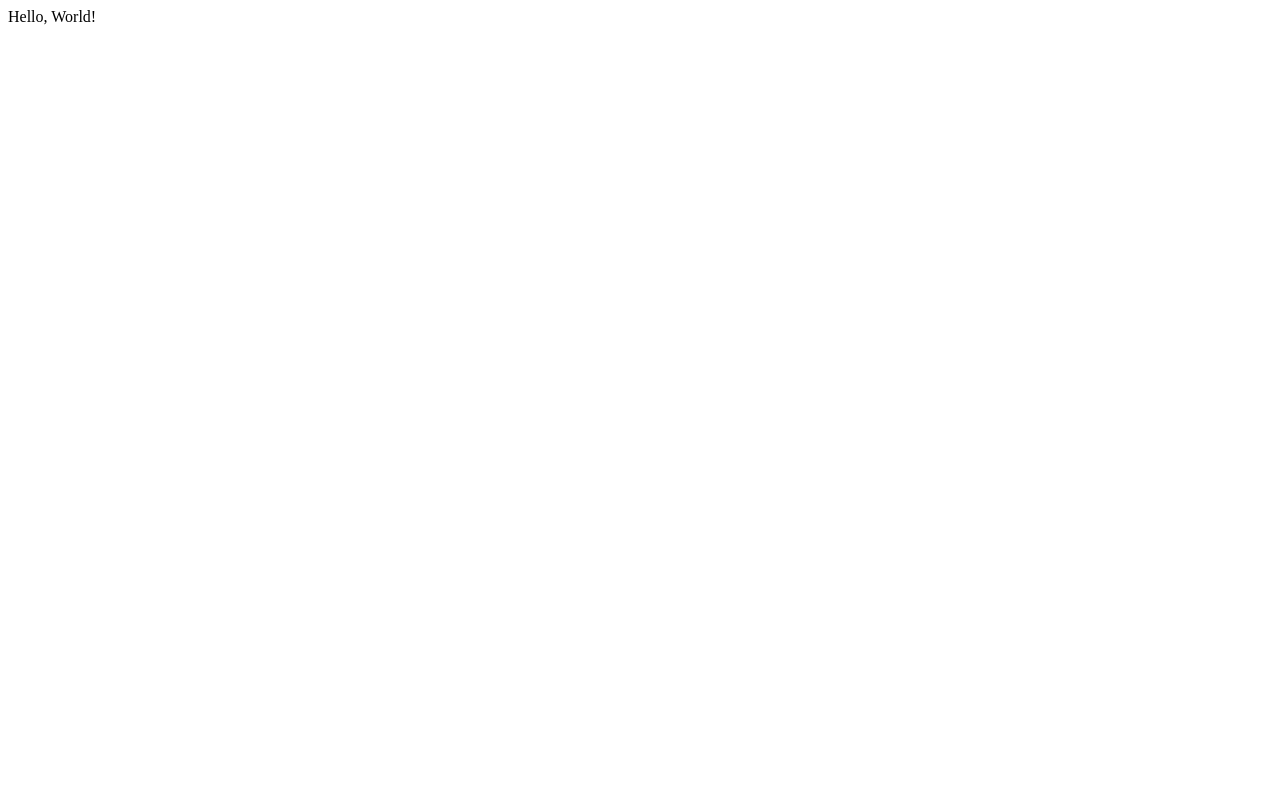
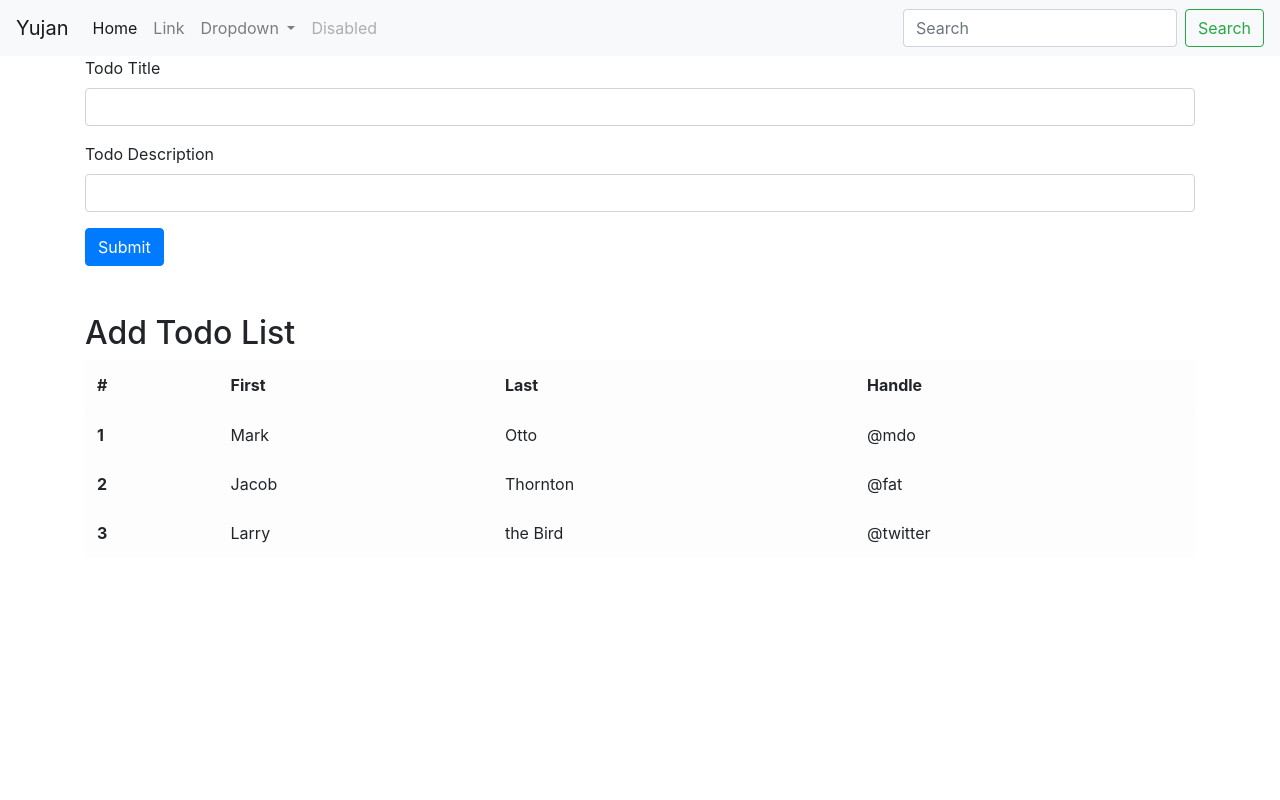
Before and after one commit to Yujan3333/Flask-Basics, a Flask app: page / in a window 1280 px wide. Before the commit the page is almost empty. Run offline with Flask 2, Linux system fonts and the light colour scheme.

Commit message:
2 flask templates and bootstrap

```diff
--- a/app.py
+++ b/app.py
@@ -1,9 +1,10 @@
-from flask import Flask
+from flask import Flask, render_template
 app = Flask(__name__)
 
 @app.route('/')
 def hello_world():
-    return 'Hello, World!'
+    return render_template("index.html")
+    # return 'Hello, World!'
 
 @app.route('/products')
 def products():
--- a/templates/index.html
+++ b/templates/index.html
@@ -1,12 +1,113 @@
 <!DOCTYPE html>
 <html lang="en">
+
 <head>
-    <meta charset="UTF-8">
-    <meta http-equiv="X-UA-Compatible" content="IE=edge">
-    <meta name="viewport" content="width=device-width, initial-scale=1.0">
-    <title>Home Page</title>
+    <!-- Required meta tags -->
+    <meta charset="utf-8" />
+    <meta name="viewport" content="width=device-width, initial-scale=1, shrink-to-fit=no" />
+
+    <!-- Bootstrap CSS -->
+    <link rel="stylesheet" href="https://cdn.jsdelivr.net/npm/bootstrap@4.6.2/dist/css/bootstrap.min.css"
+        integrity="sha384-xOolHFLEh07PJGoPkLv1IbcEPTNtaed2xpHsD9ESMhqIYd0nLMwNLD69Npy4HI+N" crossorigin="anonymous" />
+
+    <title>TodoList</title>
 </head>
+
 <body>
-    <p>HELLO FROM THE OTHER SIDE</p>
+    <nav class="navbar navbar-expand-lg navbar-light bg-light">
+        <a class="navbar-brand" href="#">Yujan</a>
+        <button class="navbar-toggler" type="button" data-toggle="collapse" data-target="#navbarSupportedContent"
+            aria-controls="navbarSupportedContent" aria-expanded="false" aria-label="Toggle navigation">
+            <span class="navbar-toggler-icon"></span>
+        </button>
+
+        <div class="collapse navbar-collapse" id="navbarSupportedContent">
+            <ul class="navbar-nav mr-auto">
+                <li class="nav-item active">
+                    <a class="nav-link" href="#">Home <span class="sr-only">(current)</span></a>
+                </li>
+                <li class="nav-item">
+                    <a class="nav-link" href="#">Link</a>
+                </li>
+                <li class="nav-item dropdown">
+                    <a class="nav-link dropdown-toggle" href="#" role="button" data-toggle="dropdown"
+                        aria-expanded="false">
+                        Dropdown
+                    </a>
+                    <div class="dropdown-menu">
+                        <a class="dropdown-item" href="#">Action</a>
+                        <a class="dropdown-item" href="#">Another action</a>
+                        <div class="dropdown-divider"></div>
+                        <a class="dropdown-item" href="#">Something else here</a>
+                    </div>
+                </li>
+                <li class="nav-item">
+                    <a class="nav-link disabled">Disabled</a>
+                </li>
+            </ul>
+            <form class="form-inline my-2 my-lg-0">
+                <input class="form-control mr-sm-2" type="search" placeholder="Search" aria-label="Search" />
+                <button class="btn btn-outline-success my-2 my-sm-0" type="submit">
+                    Search
+                </button>
+            </form>
+        </div>
+    </nav>
+
+    <div class="container">
+        <form>
+            <div class="form-group">
+                <label for="todotitle">Todo Title</label>
+                <input type="text" class="form-control" id="todotitle" aria-describedby="emailHelp">
+            </div>
+            <div class="form-group">
+                <label for="tododescription">Todo Description</label>
+                <input type="" class="form-control" id="tododescription">
+            </div>
+            <button type="submit" class="btn btn-primary">Submit</button>
+        </form>
+    </div>
+
+    <div class="container my-5">
+        <h2>Add Todo List</h2>
+        <table class="table table-light">
+            <thead>
+                <tr>
+                    <th scope="col">#</th>
+                    <th scope="col">First</th>
+                    <th scope="col">Last</th>
+                    <th scope="col">Handle</th>
+                </tr>
+            </thead>
+            <tbody>
+                <tr>
+                    <th scope="row">1</th>
+                    <td>Mark</td>
+                    <td>Otto</td>
+                    <td>@mdo</td>
+                </tr>
+                <tr>
+                    <th scope="row">2</th>
+                    <td>Jacob</td>
+                    <td>Thornton</td>
+                    <td>@fat</td>
+                </tr>
+                <tr>
+                    <th scope="row">3</th>
+                    <td>Larry</td>
+                    <td>the Bird</td>
+                    <td>@twitter</td>
+                </tr>
+            </tbody>
+        </table>
+    </div>
+
+    <script src="https://cdn.jsdelivr.net/npm/jquery@3.5.1/dist/jquery.slim.min.js"
+        integrity="sha384-DfXdz2htPH0lsSSs5nCTpuj/zy4C+OGpamoFVy38MVBnE+IbbVYUew+OrCXaRkfj"
+        crossorigin="anonymous"></script>
+    <script src="https://cdn.jsdelivr.net/npm/bootstrap@4.6.2/dist/js/bootstrap.bundle.min.js"
+        integrity="sha384-Fy6S3B9q64WdZWQUiU+q4/2Lc9npb8tCaSX9FK7E8HnRr0Jz8D6OP9dO5Vg3Q9ct"
+        crossorigin="anonymous"></script>
 </body>
+
 </html>
```
